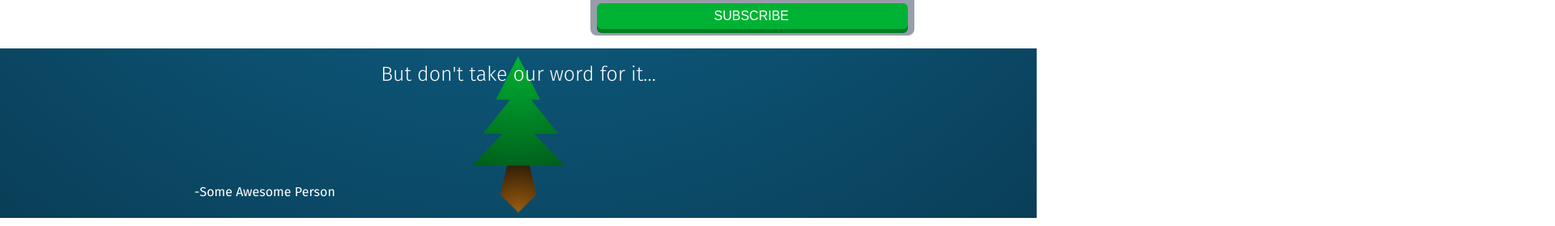
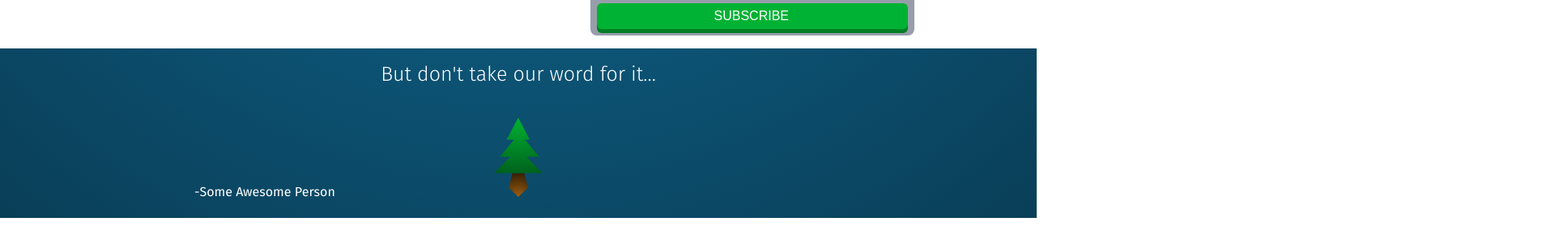
Before and after one commit to greydays/css-architecture, a plain HTML site: page index.html in a window 1280 px wide. Shown: the part 379-659 px from the top of the page at 81% size, 1920 px wide, since content can reach past the window. Drawn offline with Linux system fonts and the light colour scheme; files whose address does not match are found by name.

Commit message:
added tree sprite, fixed overflow in blockquote animation

```diff
--- a/css/layouts.css
+++ b/css/layouts.css
@@ -42,8 +42,21 @@ article {
 .mission {
   clear: both;
 }
+.endorsement {
+  position: relative;
+}
 .endorsement_article {
   max-width: 50em;
+  overflow: hidden;
+  z-index: 2;
+}
+.tree_animation {
+  position: absolute;
+  margin: auto;
+  top: 40%;
+  left: 0;
+  right: 0;
+  z-index: 1;
 }
 /*footer*/
 .footer_nav {
--- a/css/modules.css
+++ b/css/modules.css
@@ -20,12 +20,7 @@
   background-position: center;
   background-repeat: no-repeat;
 }
-.tree_back {
-  background-image: url("../images/tree.svg");
-  -webkit-background-size: 100% 100%;
-          background-size: 100% 100%;
-  background-repeat: no-repeat;
-}
+
 /*order form*/
 .subscribe_form {
   border-radius: .5em;
--- a/css/states.css
+++ b/css/states.css
@@ -54,6 +54,12 @@ a:hover {
     margin-right: auto;
     margin-left: auto;
   }
+  .tree_back {
+    background-image: url("../images/tree.svg");
+    -webkit-background-size: 100% 100%;
+            background-size: 100% 100%;
+    background-repeat: no-repeat;
+  }
 }
   /*large header for larger screens*/
 @media (min-width: 501px)  {
@@ -78,14 +84,30 @@ a:hover {
     width: 42%;
   }
   /*animations for larger screens*/
+  /* http://tympanus.net/codrops/2011/11/02/original-hover-effects-with-css3/ */
   .endorsement_quote {
     opacity:0;
     transform: scale(10);
     transition: all 0.3s ease-in-out 0.2s;
   }
-  .endorsement:hover .endorsement_quote {
+  .endorsement_article:hover .endorsement_quote {
     opacity:1;
     transform: scale(1);
     transition-delay: 0.2s;
   }
+  /* http://jsfiddle.net/simurai/CGmCe/light/ */
+  .tree_animation {
+    width: 60px;
+    height: 100px;
+    background-image: url("../images/tree-sprite2.png");
+    -webkit-animation: play .8s steps(7) infinite;
+            animation: play .8s steps(7) infinite;
+  }
+  @-webkit-keyframes play {
+   from { background-position:    0px; }
+     to { background-position: -420px; }
+  @keyframes play {
+   from { background-position:    0px; }
+     to { background-position: -420px; }
+  }
 }
--- a/index.html
+++ b/index.html
@@ -68,6 +68,7 @@
           <blockquote class="endorsement_quote">"Ut enim ad minim veniam, quis nostrud exercitation ullamco laboris nisi ut aliquip ex ea commodo consequat. Duis aute irure dolor in reprehenderit in voluptate velit esse cillum dolore eu fugiat nulla pariatur."</blockquote>
           <p>-Some Awesome Person</p>
         </article>
+        <div class="tree_animation"></div>
       </section>
       <section class="about_us boundary">
         <h1 class="full_wide"><strong>Behold the Awesome</strong></h1>
@@ -108,5 +109,6 @@
         </div>
       </div>
     </footer>
+    <script src="js/main.js"></script>
   </body>
 </html>
```
Also changed, not shown: images/tree-sprite2.png (added).
